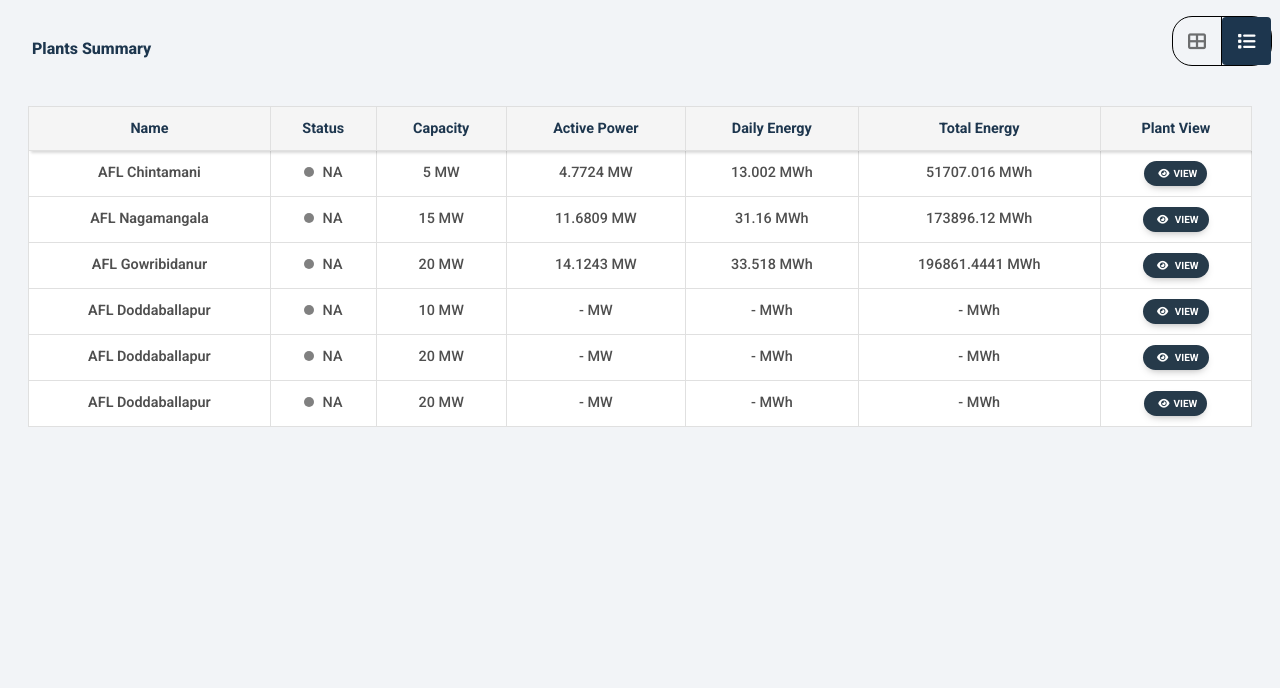
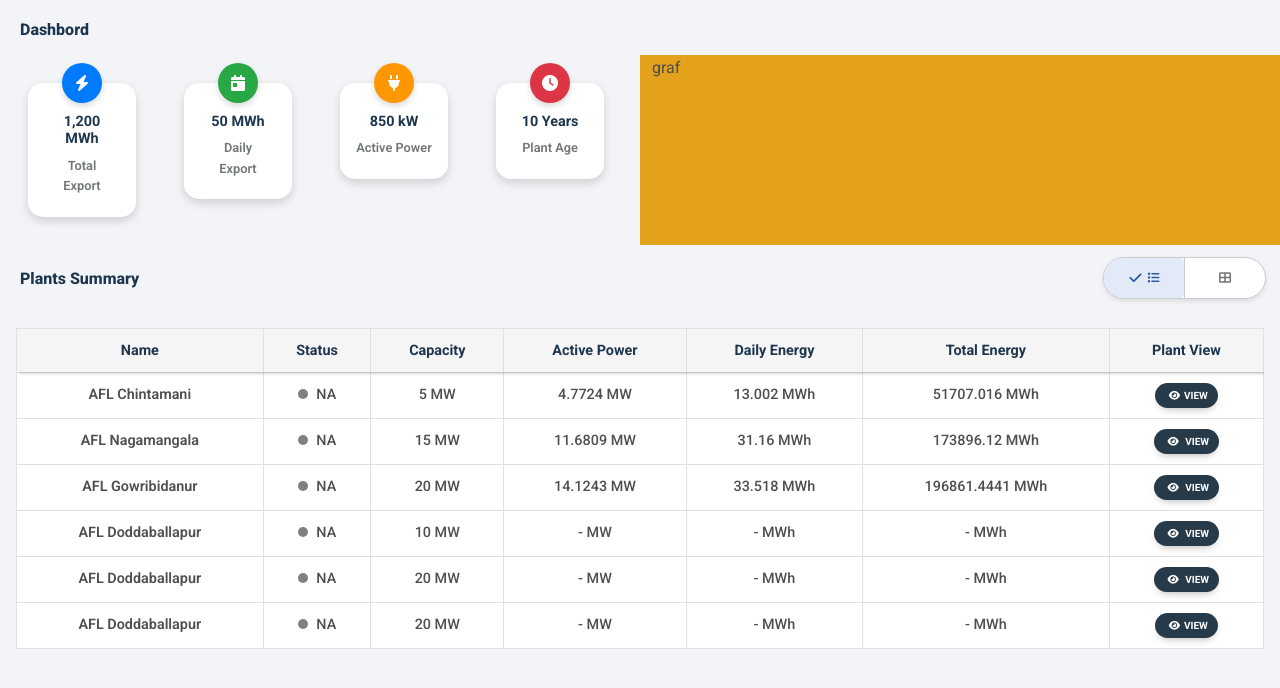
Before and after one commit to Kalpanabharath/solar-wiztric---Copy, a plain HTML site: page template/index.html in a window 1280 px wide. Drawn offline with nearby package versions, Linux system fonts and the light colour scheme.

Commit message:
FEAT:dashbord-card

```diff
--- /dev/null
+++ b/Script/script.js
@@ -0,0 +1,23 @@
+document.addEventListener("DOMContentLoaded", function () {
+  const tabs = document.querySelectorAll(".nav-link");
+
+  tabs.forEach((tab) => {
+    tab.addEventListener("click", function () {
+      // Remove active class and hide tick from all tabs
+      tabs.forEach((t) => {
+        t.classList.remove("active");
+        t.querySelector(".check-icon").classList.add("d-none");
+      });
+
+      // Add active class and show tick on the selected tab
+      this.classList.add("active");
+      this.querySelector(".check-icon").classList.remove("d-none");
+    });
+  });
+});
+
+// function updateEarnings() {
+//   let earnings = Math.floor(Math.random() * 1000) + 10;
+//   document.getElementById("earnings").innerText = earnings + " $";
+// }
+// setInterval(updateEarnings, 1000);
--- a/style/style.css
+++ b/style/style.css
@@ -1,5 +1,5 @@
- @import url('https://fonts.googleapis.com/css2?family=Roboto:ital,wght@0,100..900;1,100..900&display=swap');
-*{
+@import url("https://fonts.googleapis.com/css2?family=Roboto:ital,wght@0,100..900;1,100..900&display=swap");
+* {
   margin: 0;
   padding: 0;
   box-sizing: border-box;
@@ -15,15 +15,13 @@ html {
   display: none;
 }
 
-
-
-body{
+body {
   /* background-color: rgb(235, 231, 231); */
   background-color: rgb(242, 244, 247);
 }
-:root{
-    --lightGreen:#1ab394;
-    --daekGreen:#1d364e;
+:root {
+  --lightGreen: #1ab394;
+  --daekGreen: #1d364e;
 }
 
 .power-plant-card {
@@ -34,33 +32,24 @@ body{
   box-shadow: 0px 4px 10px rgba(0, 0, 0, 0.1);
   transition: all 100ms ease-in;
   box-shadow: rgba(0, 0, 0, 0.24) 0px 3px 8px;
-
-
-
 }
-.plant-summary-heading{
-    font-size: clamp(1rem,1vw,1rem);
+.plant-summary-heading {
+  font-size: clamp(1rem, 1vw, 1rem);
   font-weight: 800;
   color: var(--daekGreen);
   /* color: black; */
   margin-left: 1vw;
   /* text-transform: uppercase; */
-
-
 }
 
 .power-plant-card:hover {
   transform: scale(1.03);
-
-
-
 }
 
 .card-title {
   font-weight: bold;
   font-size: 0.9rem;
   color: rgb(29, 54, 78);
-
 }
 
 .status {
@@ -92,10 +81,10 @@ body{
   color: #343a40;
   margin: 0px;
 }
-p .value{
+p .value {
   margin-bottom: 0px;
 }
-.unit-name{
+.unit-name {
   font-size: 0.5rem;
   color: #6c757d;
   font-weight: 700;
@@ -112,43 +101,40 @@ p .value{
   font-size: 0.7rem;
   /* font-size: clamp(10px,1vw,16px); */
   background-color: rgb(199, 228, 221);
-
 }
-.view-btn:hover{
+.view-btn:hover {
   color: var(--daekGreen);
   background-color: var(--lightGreen);
 }
-.alarms{
-
+.alarms {
   border-radius: 60px;
   color: var(--lightGreen);
   font-size: 1rem;
 }
 
 /* navpill */
-.nav-pills .nav-link.active{
+/* .nav-pills .nav-link.active{
     background-color: rgb(29, 54, 78);
     color: white;
-}
+} */
 /* .nav-pills .nav-link:active .nav-item{
           background-color: rgb(39, 160, 122);
 } */
 
-.nav-pills .nav-link {
+/* .nav-pills .nav-link {
     padding: 0px !important;
     width: 100%;
     height: 100%;
     display: flex;
     align-items: center;
     justify-content: center;
-}
+} */
 /* table */
 .table-container {
   max-height: fit-content;
   overflow-y: auto;
   scrollbar-width: none;
   -ms-overflow-style: none;
-
 }
 table {
   border-collapse: collapse;
@@ -160,10 +146,7 @@ table {
 .table th,
 .table td {
   padding: 10px;
-
 }
-
-
 
 thead tr {
   position: sticky;
@@ -171,16 +154,13 @@ thead tr {
   z-index: 2;
   color: white;
   box-shadow: rgba(0, 0, 0, 0.15) 1.95px 1.95px 2.6px;
-
 }
 .table thead th {
   /* background-color: rgb(26, 179, 148) !important; */
   background-color: rgb(245, 245, 245) !important;
   font-weight: 700;
   color: rgb(29, 54, 78);
-
 }
-
 
 .status-indicator {
   width: 10px;
@@ -200,21 +180,18 @@ thead tr {
 }
 .btn-view:hover {
   background-color: var(--lightGreen);
-
 }
 .table-container::-webkit-scrollbar {
   display: none;
 }
-tbody>tr>td:nth-child(1){
+tbody > tr > td:nth-child(1) {
   font-weight: 600;
-
 }
-.table td{
+.table td {
   font-weight: 500;
-
 }
 
-.switch-icon {
+/* .switch-icon {
     font-size: 18px;
 
 }
@@ -243,12 +220,139 @@ tbody>tr>td:nth-child(1){
 }
 .nav-pills>li:nth-child(1){
     border-right: 1px solid black;
+} */
+
+/* Base styles for responsiveness */
+
+/* Tab Container - Rounded & Styled */
+.tab-container {
+  display: flex;
+  background: #fff;
+  border-radius: 30px; /* Rounded border */
+  overflow: hidden;
+  border: 1px solid #ccc;
+  padding: 4px;
+  width: fit-content;
+}
+.nav-pills .nav-link {
+  padding: 0px !important;
+  margin: 0 !important;
+  background-color: transparent;
+}
+/* Tab Buttons */
+/* Wrapper for Centering */
+.tab-wrapper {
+  display: flex;
+  justify-content: center;
+  margin-top: 20px;
 }
 
+/* Tab Container - Rounded Border */
+.tab-container {
+  display: flex;
+  align-items: center;
+  background: #fff;
+  border-radius: 30px;
+  overflow: hidden;
+  border: 1px solid #ccc;
+  padding: 0;
+  width: fit-content;
+  box-shadow: 0px 2px 5px rgba(0, 0, 0, 0.1);
+  margin-right: 10px;
+}
 
+/* Tab Buttons */
+.nav-link {
+  display: flex;
+  align-items: center;
+  justify-content: center;
+  width: 80px;
+  height: 40px;
+  border-radius: 30px;
+  transition: background 0.3s ease-in-out;
+  color: #000;
+  font-size: 16px;
+  position: relative;
+  background: transparent;
+  border: none;
+  padding: 8px 15px;
+}
 
+/* Active Tab Styling */
+.nav-link.active {
+  background-color: #d0e8ff; /* Light blue */
+  color: #000;
+}
 
-/* Base styles for responsiveness */
+/* Check Icon - Visible only on Active Tab */
+.check-icon {
+  margin-right: 5px;
+  font-size: 14px;
+}
+
+.nav-link:not(.active) .check-icon {
+  display: none;
+}
+
+/* Center Divider */
+.divider {
+  width: 1px;
+  height: 100%;
+  background-color: #ccc;
+  margin: 0;
+}
+
+/* card design */
+.card-custom {
+  border-radius: 15px;
+  box-shadow: 0 4px 10px rgba(0, 0, 0, 0.15);
+  padding: 20px;
+  text-align: center;
+  background: #fff;
+  transition: 0.3s ease-in-out;
+  position: relative;
+  overflow: visible;
+  z-index: 1;
+  cursor: pointer;
+}
+.card-custom:hover {
+  transform: translateY(-8px);
+  transform: scale(1.1); /* Scales the card by 10% */
+  transition: transform 0.3s ease-in-out;
+}
+
+.icon-container {
+  width: 40px;
+  height: 40px;
+  background: #007bff;
+  border-radius: 50%;
+  display: flex;
+  align-items: center;
+  justify-content: center;
+  position: absolute;
+  top: -20px;
+  left: 50%;
+  transform: translateX(-50%);
+  box-shadow: 0 3px 6px rgba(0, 0, 0, 0.15);
+  z-index: 10;
+}
+.icon-container i {
+  font-size: 16px;
+  color: #fff;
+}
+.card-title {
+  font-weight: 700;
+  color: rgb(29, 54, 78);
+  margin-top: 10px;
+}
+.card-text {
+  /* color: #555; */
+  font-size: 0.8rem;
+  font-weight: 600;
+  color: #71767b;
+}
+/* card design */
+
 @media screen and (max-width: 768px) {
   .table-container {
     width: 100%;
--- a/template/index.html
+++ b/template/index.html
@@ -19,14 +19,64 @@
 
 
 <body>
-    <section class="card-design-section p-3 ">
+    <section class="dashbord-section p-1">
+        <h3 class="plant-summary-heading m-3">Dashbord</h3>
+        <div class="row">
+            <div class="col-12 col-md-6  ">
+                <div class="container py-1">
+                    <div class="row  justify-content-center">
+                        <div class="col-md-6 col-lg-3 p-4">
+                            <div class="card card-custom">
+                                <div class="icon-container">
+                                    <i class="fas fa-bolt"></i>
+                                </div>
+                                <h4 class="card-title">1,200 MWh</h4>
+                                <p class="card-text">Total Export</p>
+                            </div>
+                        </div>
+                        <div class="col-md-6 col-lg-3 p-4">
+                            <div class="card card-custom">
+                                <div class="icon-container" style="background: #28a745;">
+                                    <i class="fas fa-calendar-day"></i>
+                                </div>
+                                <h4 class="card-title">50 MWh</h4>
+                                <p class="card-text">Daily Export</p>
+                            </div>
+                        </div>
+                        <div class="col-md-6 col-lg-3 p-4">
+                            <div class="card card-custom ps-2 pe-2">
+                                <div class="icon-container" style="background: #ff9800;">
+                                    <i class="fas fa-plug"></i>
+                                </div>
+                                <h4 class="card-title">850 kW</h4>
+                                <p class="card-text">Active Power</p>
+                            </div>
+                        </div>
+                        <div class="col-md-6 col-lg-3 p-4">
+                            <div class="card card-custom">
+                                <div class="icon-container" style="background: #dc3545;">
+                                    <i class="fas fa-clock"></i>
+                                </div>
+                                <h4 class="card-title">10 Years</h4>
+                                <p class="card-text">Plant Age</p>
+                            </div>
+                        </div>
+                    </div>
+                </div>
+            </div>
+            <div class="col-12 col-md-6 bg-warning ">
+                <p>graf</p>
+            </div>
+        </div>
+    </section>
+    <section class="card-design-section p-1 ">
         <div class="row d-flex align-items-center justify-content-start">
             <div class="col-6 col-md-6">
                 <h3 class="plant-summary-heading m-3 ">Plants Summary</h3>
 
             </div>
             <div class="col-6 col-md-6 d-flex justify-content-end d-none d-md-flex">
-                <div >
+                <!-- <div >
                     <ul class="nav nav-pills mb-3  tab-icon-div" id="pills-tab" role="tablist">
                         <li class="nav-item" role="presentation">
                           <button class="nav-link " id="pills-home-tab" data-bs-toggle="pill" data-bs-target="#pills-home" type="button" role="tab" aria-controls="pills-home" aria-selected="true"> <i class="fa-solid fa-table-cells-large switch-icon "></i></button>
@@ -35,7 +85,30 @@
                           <button class="nav-link active" id="pills-profile-tab" data-bs-toggle="pill" data-bs-target="#pills-profile" type="button" role="tab" aria-controls="pills-profile" aria-selected="false"><i class="fa-solid fa-list switch-icon"></i></button>
                         </li>
                     </ul>
-                </div>
+                </div> -->
+                <ul class="nav nav-pills tab-container" id="pills-tab" role="tablist">
+                    <!-- List View Tab -->
+                    <li class="nav-item" role="presentation">
+                        <button class="nav-link active" id="pills-profile-tab" data-bs-toggle="pill" data-bs-target="#pills-profile"
+                        type="button" role="tab" aria-controls="pills-profile" aria-selected="true">
+                            <i class="fa-solid fa-check check-icon"></i>
+                            <i class="fa-solid fa-list"></i>
+                        </button>
+                    </li>
+                    <!-- Center Divider Line -->
+                    <div class="divider"></div>
+                    <!-- Grid View Tab -->
+                    <li class="nav-item" role="presentation">
+                        <button class="nav-link" id="pills-home-tab" data-bs-toggle="pill" data-bs-target="#pills-home"
+                            type="button" role="tab" aria-controls="pills-home" aria-selected="false">
+                            <i class="fa-solid fa-check check-icon d-none"></i>
+                            <i class="fa-solid fa-table-cells-large"></i>
+                        </button>
+                    </li>
+                </ul>
+
+
+
             </div>
         </div>
 
@@ -889,6 +962,7 @@
     <script src="https://cdn.jsdelivr.net/npm/bootstrap@5.3.3/dist/js/bootstrap.bundle.min.js"
         integrity="sha384-YvpcrYf0tY3lHB60NNkmXc5s9fDVZLESaAA55NDzOxhy9GkcIdslK1eN7N6jIeHz"
         crossorigin="anonymous"></script>
+        <script src="../Script/script.js"></script>
 </body>
 
 </html>
```
Lines whose indentation alone changed are shown as unchanged.
